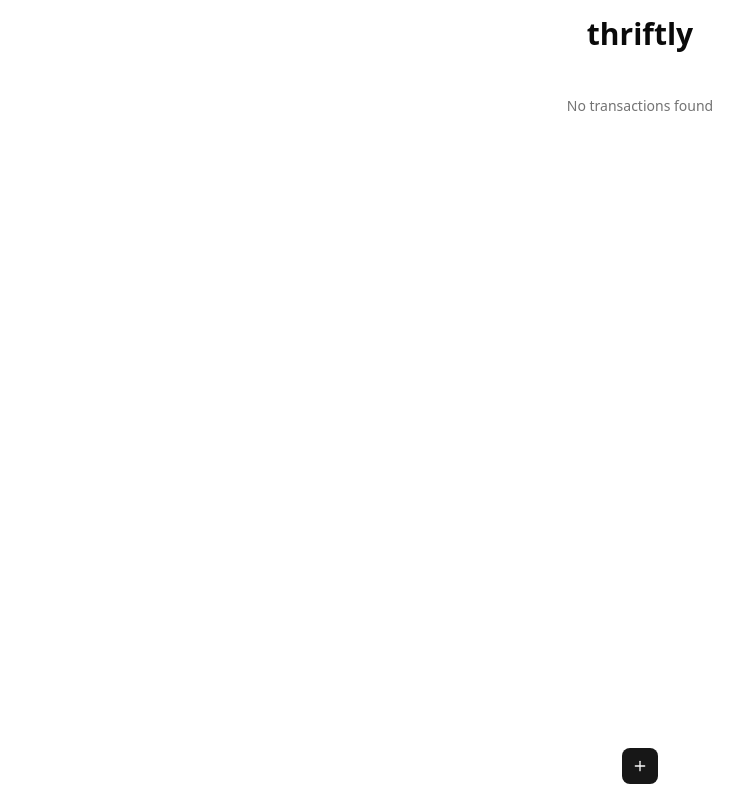
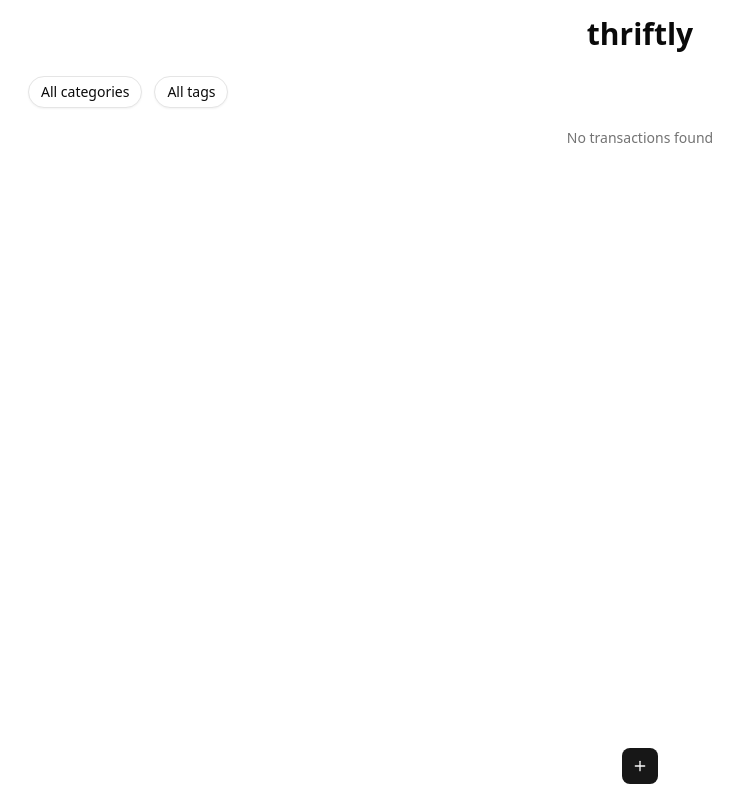
Before and after one commit to varodv/thriftly, a Next.js app: page / in a window 1280 px wide. Shown: the whole page, without its empty margins (0-747 px from the left). Built offline with nearby package versions, Linux system fonts and the light colour scheme.

Commit message:
feat(transaction): Improve Transaction list filtering states

```diff
--- a/components/categories-filter.tsx
+++ b/components/categories-filter.tsx
@@ -50,7 +50,7 @@
                 currentCategory => currentCategory.id === transaction.category,
               );
               const count = filterTransactions(
-                { categories: [transaction.category] },
+                { ...value, categories: [transaction.category] },
                 transactions,
               ).length;
               result.push({
@@ -67,12 +67,12 @@
             {
               value: ALL_VALUE,
               label: $t({ id: 'transaction.list.filter.categories.all' }),
-              count: transactions.length,
+              count: filterTransactions({ ...value, categories: [] }, transactions).length,
             },
           ],
         )
         .sort((optionA, optionB) => optionB.count - optionA.count),
-    [transactions, categories],
+    [value, transactions, categories],
   );
 
   const valueOptions = useMemo(() => {
--- a/components/tags-filter.tsx
+++ b/components/tags-filter.tsx
@@ -42,7 +42,7 @@
           (result, transaction) => {
             transaction.tags.forEach((tag) => {
               if (!result.some(currentOption => currentOption.value === tag)) {
-                const count = filterTransactions({ tags: [tag] }, transactions).length;
+                const count = filterTransactions({ ...value, tags: [tag] }, transactions).length;
                 result.push({
                   value: tag,
                   label: tag,
@@ -56,12 +56,12 @@
             {
               value: ALL_VALUE,
               label: $t({ id: 'transaction.list.filter.tags.all' }),
-              count: transactions.length,
+              count: filterTransactions({ ...value, tags: [] }, transactions).length,
             },
           ],
         )
         .sort((optionA, optionB) => optionB.count - optionA.count),
-    [transactions],
+    [value, transactions],
   );
 
   const valueOptions = useMemo(() => {
--- a/components/transaction-list.tsx
+++ b/components/transaction-list.tsx
@@ -110,14 +110,8 @@
 
   return (
     <div className={cn('flex flex-col overflow-hidden', className)}>
-      {transactions.length
-        ? (
-            <>
-              <TransactionListFilters
-                value={filters}
-                transactions={transactions}
-                onChange={setFilters}
-              />
+      <TransactionListFilters value={filters} transactions={transactions} onChange={setFilters} />
+      {!!filteredTransactions.length && (
         <div
           className="flex items-center gap-3 p-3 text-sm cursor-pointer"
           onClick={() => resetScroll('smooth')}
@@ -152,6 +146,7 @@
             )}
           </div>
         </div>
+      )}
       <div ref={listRef} className="flex flex-col flex-1 gap-6 overflow-y-auto">
         {visibleGroups.map(group => (
           <TransactionListGroup
@@ -168,17 +163,12 @@
             )
           : (
               <span className="pt-2 pb-8 text-muted-foreground text-sm text-center">
-                        {$t({ id: 'transaction.list.end' })}
+                {!filteredTransactions.length
+                  ? $t({ id: 'transaction.list.empty' })
+                  : $t({ id: 'transaction.list.end' })}
               </span>
             )}
       </div>
-            </>
-          )
-        : (
-            <span className="py-8 text-muted-foreground text-sm text-center">
-              {$t({ id: 'transaction.list.empty' })}
-            </span>
-          )}
     </div>
   );
 }
```
Lines whose indentation alone changed are shown as unchanged.
